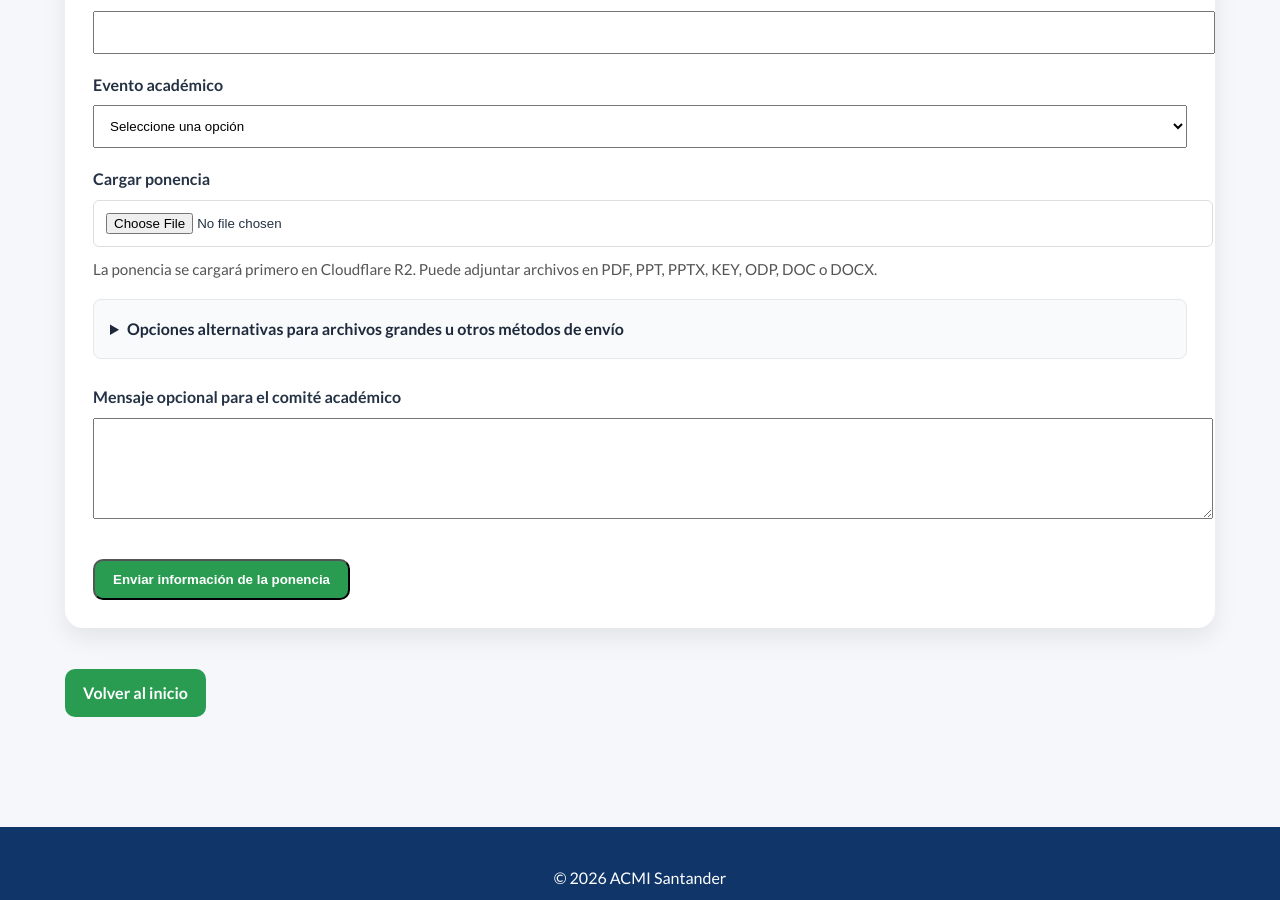
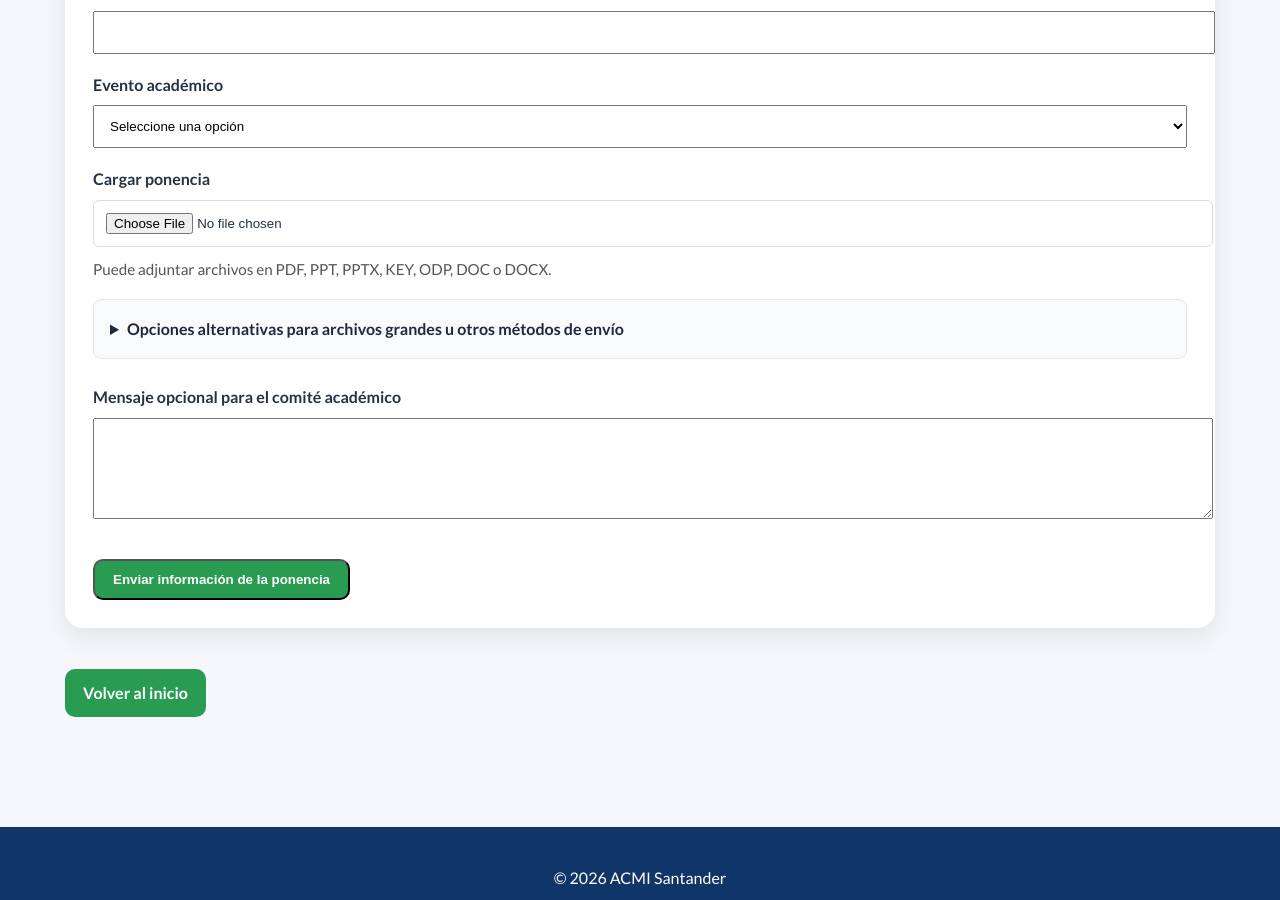
Before and after one commit to Acmisantander/Acmisantander, a Jekyll site: the page built from magazine/enviar-ponencias.html, in a window 1280 px wide and 900 px high, scrolled down 768 px. Built offline with Jekyll 4.4.1, drawn with Linux system fonts in a browser that asks for light colours.

Commit message:
Update enviar-ponencias.html

```diff
--- a/magazine/enviar-ponencias.html
+++ b/magazine/enviar-ponencias.html
@@ -52,7 +52,7 @@ accept=".pdf,.ppt,.pptx,.key,.odp,.doc,.docx"
 style="width:100%; padding:12px; margin:8px 0 18px; border:1px solid #ddd; border-radius:6px;">
 
 <p style="font-size:0.95rem; color:#555; margin-top:-8px;">
-La ponencia se cargará primero en Cloudflare R2. Puede adjuntar archivos en PDF, PPT, PPTX, KEY, ODP, DOC o DOCX.
+Puede adjuntar archivos en PDF, PPT, PPTX, KEY, ODP, DOC o DOCX.
 </p>
 
 <input type="hidden" id="Archivo_Cloudflare_R2" name="Archivo_Cloudflare_R2">
```
